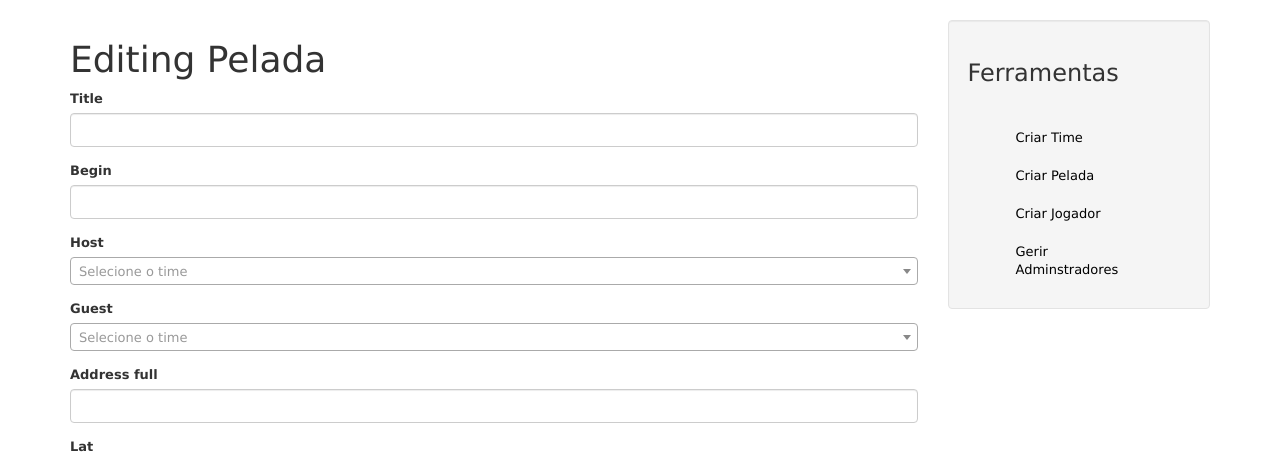
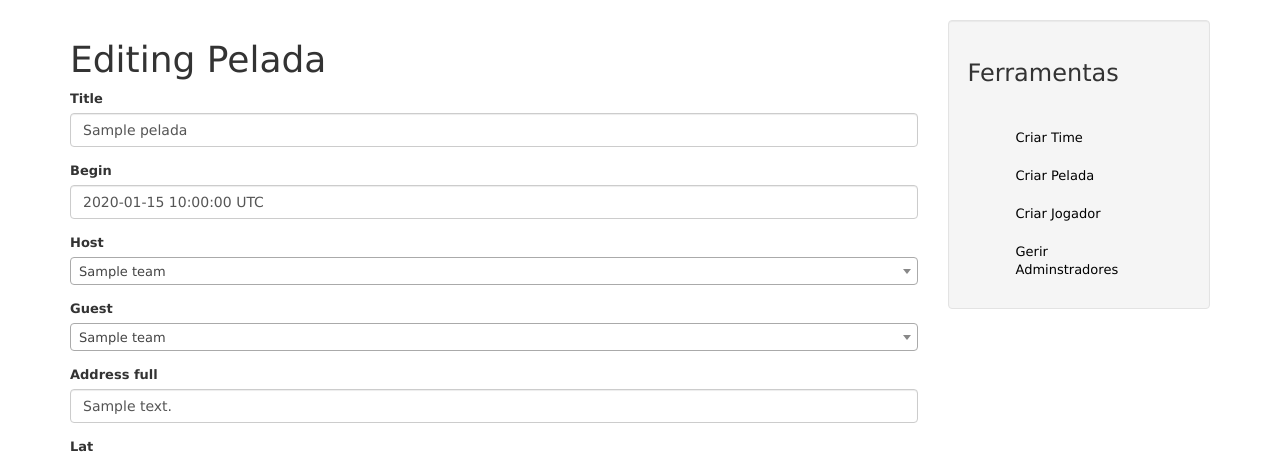
Before and after one commit to rafaeljcadena/pelada-api, a Rails app: page /peladas/1/edit in a window 1280 px wide. Shown: the part 51-507 px from the top of the page. Run offline with Rails 7, Linux system fonts and the light colour scheme; a user stored in the database is signed in; tables that the repository leaves empty hold one stand-in row (values such as "Sample post"); style sheets or scripts are compiled from the project's sources; some libraries are stand-ins or nearby versions; grey boxes are pictures that could not be loaded.

Commit message:
pelada form fixed

```diff
--- a/app/models/pelada.rb
+++ b/app/models/pelada.rb
@@ -19,7 +19,7 @@ class Pelada < ApplicationRecord
       address_full: address_full,
   		lat: lat.round(6),
   		lng: lng.round(6),
-  		created_at: created_at.strftime("%d/%m/%Y %H:%M" || default)
+  		created_at: created_at
     }
   end
 
--- a/app/views/peladas/_form.html.erb
+++ b/app/views/peladas/_form.html.erb
@@ -7,7 +7,7 @@
   }
 </style>
 
-<%= semantic_form_for Pelada.new do |f| %>
+<%= semantic_form_for @pelada do |f| %>
     <%= f.input :title %>
     <%= f.input :begin, as: :string %>
 
```
Also changed, not shown: db/schema.rb.
